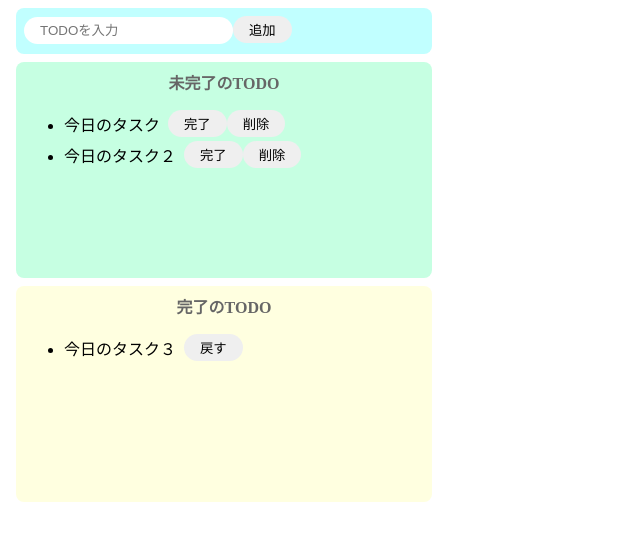
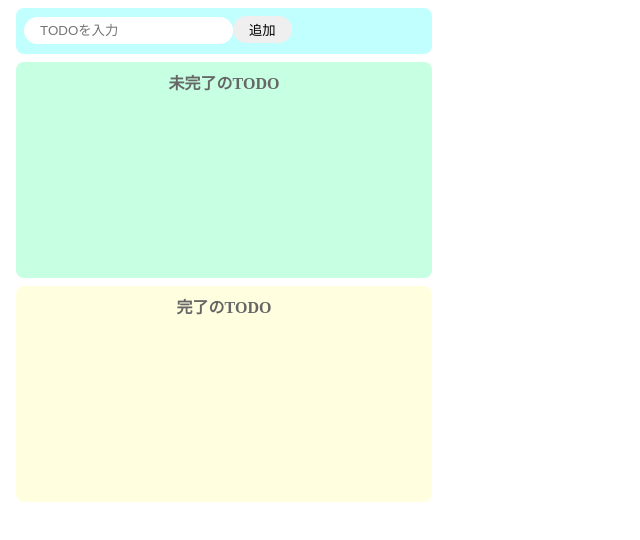
Before and after one commit to TokomaBaou/react-todo, a React (Create React App) app: page / in a window 1280 px wide. Shown: the top 540 px of the page, without its empty margins (0-640 px from the left). Built offline with nearby package versions, Linux system fonts and the light colour scheme.

Commit message:
戻すボタン機能の追加

```diff
--- a/src/App.jsx
+++ b/src/App.jsx
@@ -5,12 +5,9 @@ export const App = () => {
   //入力した値をState化する
   const [todoText, setTodoText] = useState("");
   //未完了のTODOを格納する配列を作る
-  const [incompleteTodos, setIncompleteTodos] = useState([
-    "今日のタスク",
-    "今日のタスク２"
-  ]);
+  const [incompleteTodos, setIncompleteTodos] = useState([]);
   //ステートの変数名とステートを更新するための関数名
-  const [completeTodos, setCompleteTodos] = useState(["今日のタスク３"]);
+  const [completeTodos, setCompleteTodos] = useState([]);
   //onChangeの関数
   const onChangeTodoText = (event) => setTodoText(event.target.value);
   const onClickAdd = () => {
@@ -37,6 +34,15 @@ export const App = () => {
     const newCompleteTodos = [...completeTodos, incompleteTodos[index]];
     setIncompleteTodos(newIncompleteTodos);
     setCompleteTodos(newCompleteTodos);
+  };
+
+  const onClickBack = (index) => {
+    const newCompleteTodos = [...completeTodos];
+    newCompleteTodos.splice(index, 1);
+
+    const newIncompleteTodos = [...incompleteTodos, completeTodos[index]];
+    setCompleteTodos(newCompleteTodos);
+    setIncompleteTodos(newIncompleteTodos);
   };
 
   return (
@@ -66,11 +72,11 @@ export const App = () => {
       <div className="complete-area">
         <p className="title">完了のTODO</p>
         <ul>
-          {completeTodos.map((todo) => {
+          {completeTodos.map((todo, index) => {
             return (
               <div key={todo} className="list-row">
                 <li>{todo}</li>
-                <button>戻す</button>
+                <button onClick={() => onClickBack(index)}>戻す</button>
               </div>
             );
           })}
```
